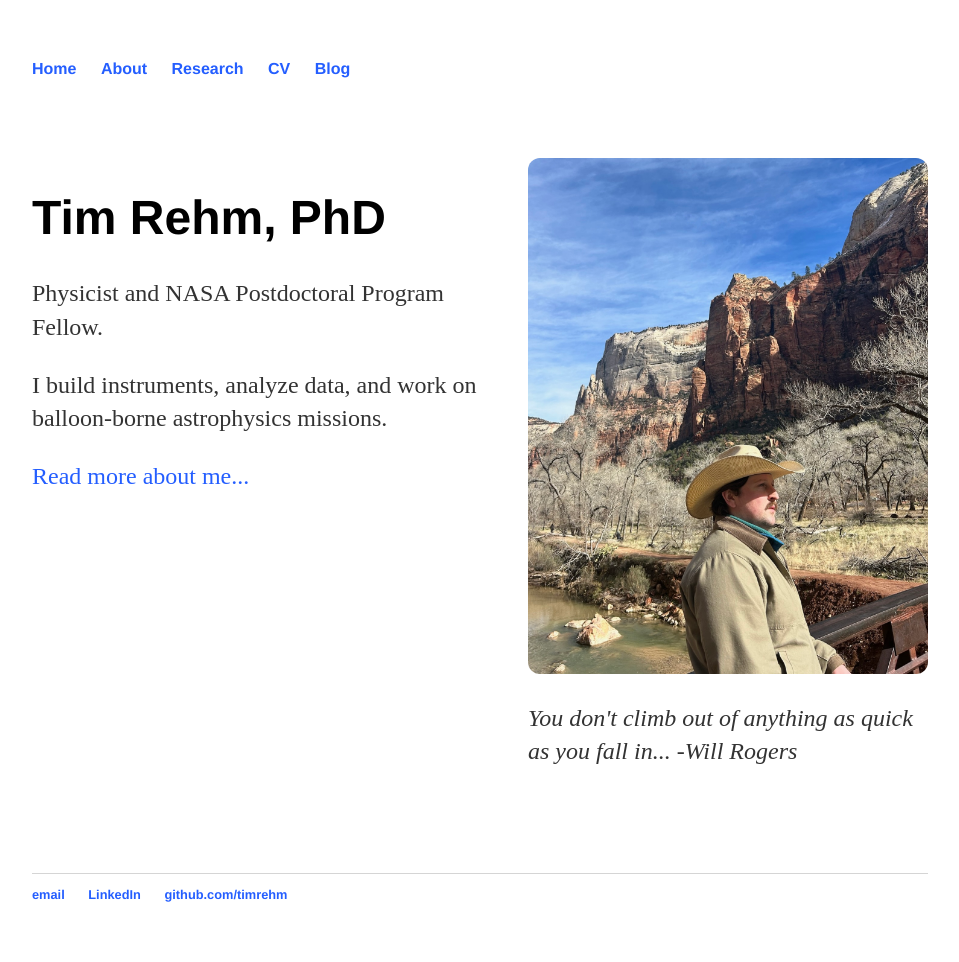
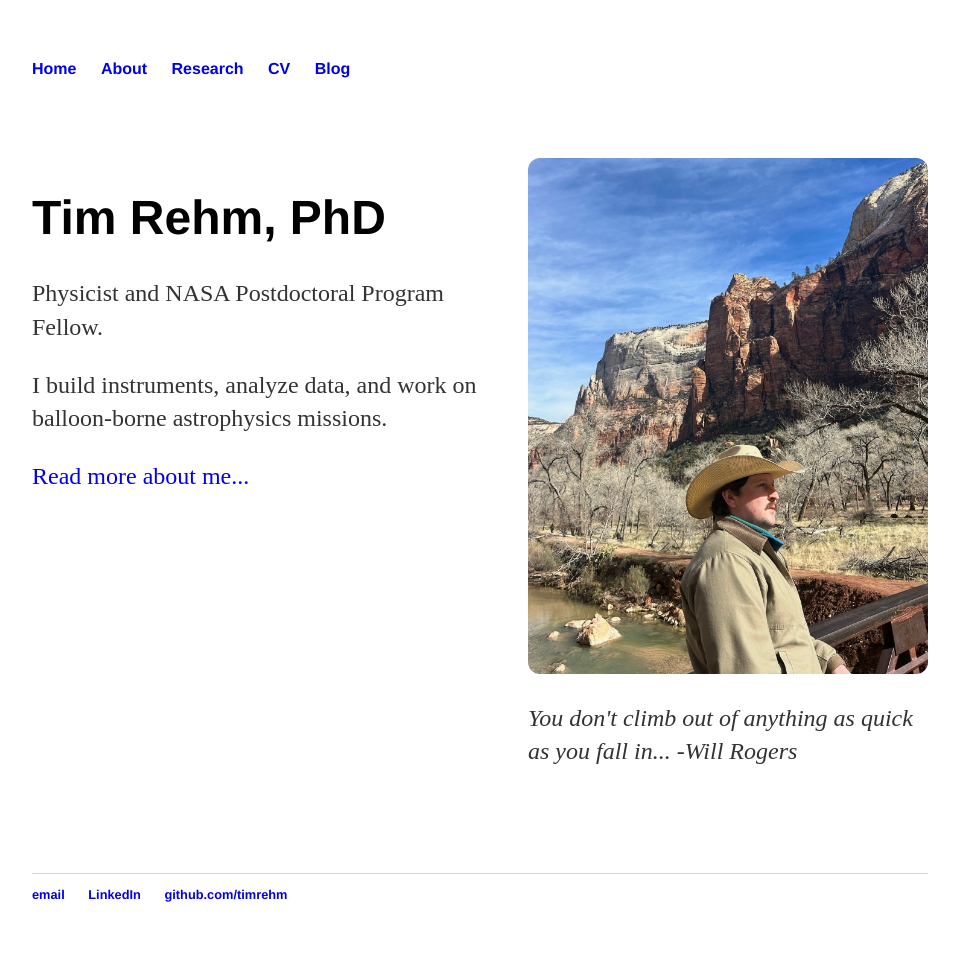
Before and after one commit to timrehm/timrehm.github.io, a Jekyll site: the page built from index.html, in a window 1280 px wide. Shown: the whole page, without its empty margins (160-1119 px from the left). Built offline with Jekyll 4.4.1, drawn with Linux system fonts in a browser that asks for light colours.

Commit message:
Update main.css

```diff
--- a/css/main.css
+++ b/css/main.css
@@ -14,11 +14,11 @@ nav ul li, footer ul li {
 }
 a {
     text-decoration: none;
-    color: #245EFF;
+    color: #245EFF != important;
 }
 a:hover {
     text-decoration: underline;
-    color: #245EFF;
+    color: #245EFF != important;
 }
 h1 {
     font-size: 3em;
```
